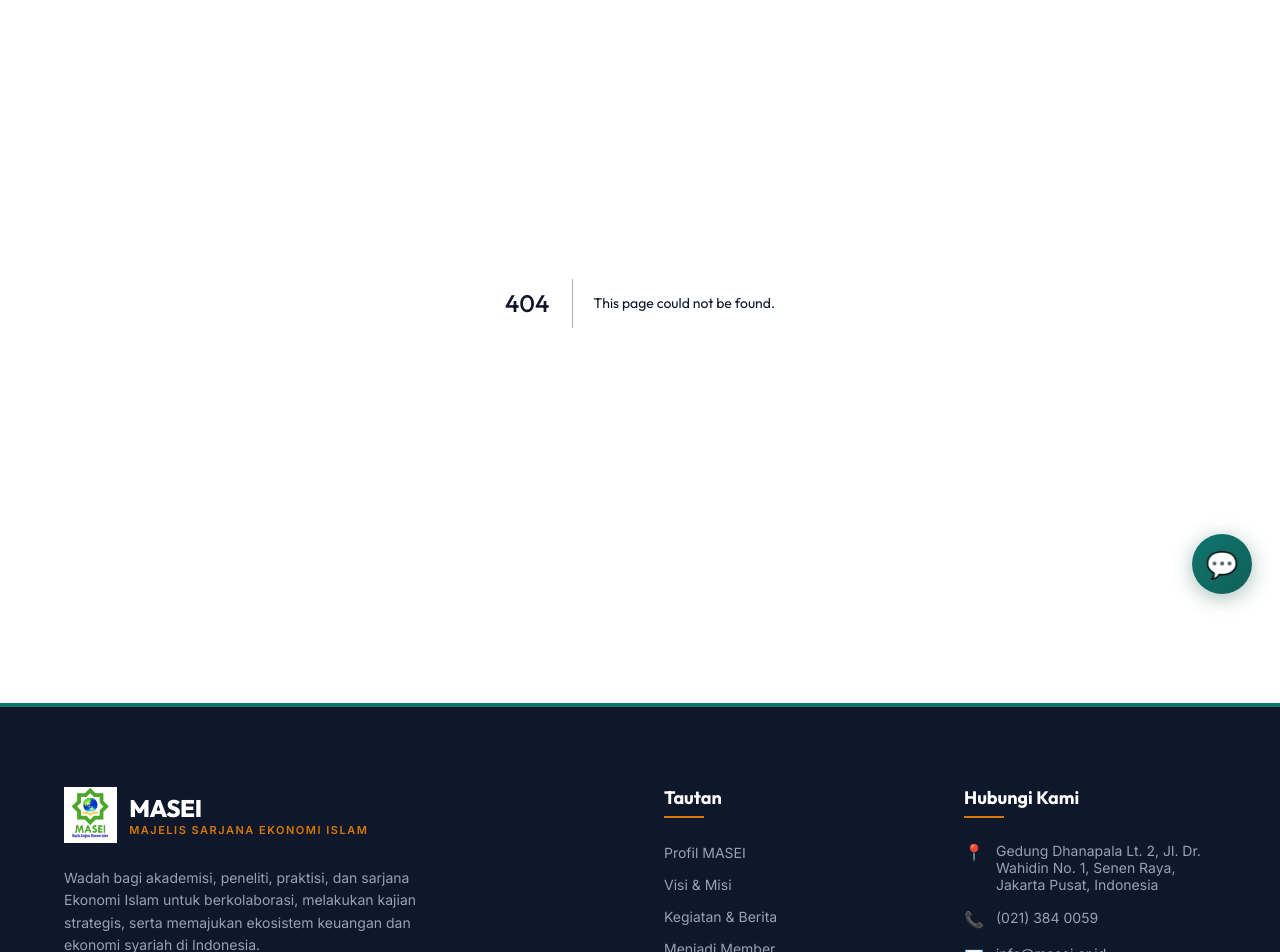
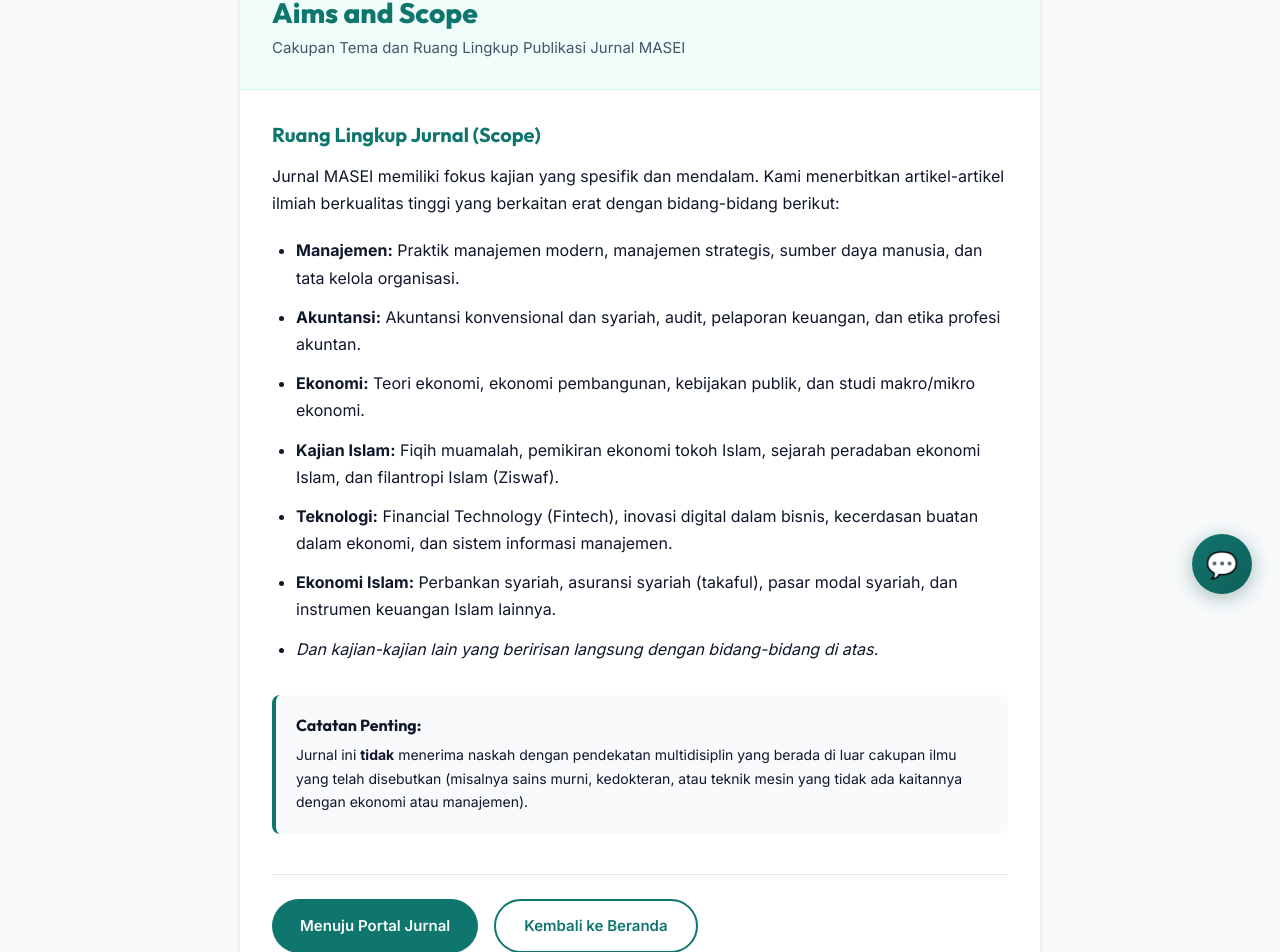
Before and after one commit to unairpodge-afk/masei-website, a Next.js app: page /journal/aims-and-scope in a window 1280 px wide. Before the commit this address had no page. Shown: the part 178-1130 px from the top of the page. Built offline with nearby package versions, Linux system fonts and the light colour scheme.

Commit message:
Add Aims and Scope page

```diff
--- /dev/null
+++ b/src/app/journal/aims-and-scope/page.js
@@ -0,0 +1,51 @@
+import Link from "next/link";
+
+export default function AimsAndScopePage() {
+  return (
+    <div style={{ background: "var(--bg-secondary)", minHeight: "100vh", padding: "60px 20px" }}>
+      <div style={{ maxWidth: "800px", margin: "0 auto", background: "white", borderRadius: "12px", boxShadow: "var(--shadow-md)", overflow: "hidden" }}>
+
+        <div style={{ backgroundColor: "var(--primary-light)", padding: "32px", borderBottom: "1px solid var(--primary-border)" }}>
+          <h1 style={{ fontSize: "28px", fontWeight: "800", color: "var(--primary)", margin: "0 0 8px 0" }}>Aims and Scope</h1>
+          <p style={{ color: "var(--text-secondary)", fontSize: "15px", margin: 0 }}>
+            Cakupan Tema dan Ruang Lingkup Publikasi Jurnal MASEI
+          </p>
+        </div>
+
+        <div style={{ padding: "32px", lineHeight: "1.7", color: "var(--text-primary)" }}>
+          <h2 style={{ fontSize: "20px", fontWeight: "700", marginBottom: "16px", color: "var(--primary)" }}>Ruang Lingkup Jurnal (Scope)</h2>
+          <p style={{ marginBottom: "20px" }}>
+            Jurnal MASEI memiliki fokus kajian yang spesifik dan mendalam. Kami menerbitkan artikel-artikel ilmiah berkualitas tinggi yang berkaitan erat dengan bidang-bidang berikut:
+          </p>
+
+          <ul style={{ paddingLeft: "24px", marginBottom: "32px", display: "flex", flexDirection: "column", gap: "12px" }}>
+            <li><strong>Manajemen:</strong> Praktik manajemen modern, manajemen strategis, sumber daya manusia, dan tata kelola organisasi.</li>
+            <li><strong>Akuntansi:</strong> Akuntansi konvensional dan syariah, audit, pelaporan keuangan, dan etika profesi akuntan.</li>
+            <li><strong>Ekonomi:</strong> Teori ekonomi, ekonomi pembangunan, kebijakan publik, dan studi makro/mikro ekonomi.</li>
+            <li><strong>Kajian Islam:</strong> Fiqih muamalah, pemikiran ekonomi tokoh Islam, sejarah peradaban ekonomi Islam, dan filantropi Islam (Ziswaf).</li>
+            <li><strong>Teknologi:</strong> Financial Technology (Fintech), inovasi digital dalam bisnis, kecerdasan buatan dalam ekonomi, dan sistem informasi manajemen.</li>
+            <li><strong>Ekonomi Islam:</strong> Perbankan syariah, asuransi syariah (takaful), pasar modal syariah, dan instrumen keuangan Islam lainnya.</li>
+            <li><em>Dan kajian-kajian lain yang beririsan langsung dengan bidang-bidang di atas.</em></li>
+          </ul>
+
+          <div style={{ backgroundColor: "#f8fafc", padding: "20px", borderRadius: "8px", borderLeft: "4px solid var(--primary)" }}>
+            <h3 style={{ fontSize: "16px", fontWeight: "700", marginBottom: "8px" }}>Catatan Penting:</h3>
+            <p style={{ fontSize: "14px", margin: 0 }}>
+              Jurnal ini <strong>tidak</strong> menerima naskah dengan pendekatan multidisiplin yang berada di luar cakupan ilmu yang telah disebutkan (misalnya sains murni, kedokteran, atau teknik mesin yang tidak ada kaitannya dengan ekonomi atau manajemen).
+            </p>
+          </div>
+
+          <div style={{ marginTop: "40px", paddingTop: "24px", borderTop: "1px solid var(--border-color)", display: "flex", gap: "16px" }}>
+            <Link href="/journal" className="btn btn-primary">
+              Menuju Portal Jurnal
+            </Link>
+            <Link href="/" className="btn btn-outline">
+              Kembali ke Beranda
+            </Link>
+          </div>
+        </div>
+
+      </div>
+    </div>
+  );
+}
--- a/src/components/Header.js
+++ b/src/components/Header.js
@@ -34,6 +34,7 @@ export default function Header() {
       type: "dropdown",
       items: [
         { label: "Jurnal Ekonomi Islam", href: "/journal" },
+        { label: "Aims and Scope", href: "/journal/aims-and-scope" },
         { label: "Policy Brief", href: "#" }
       ]
     },
```
